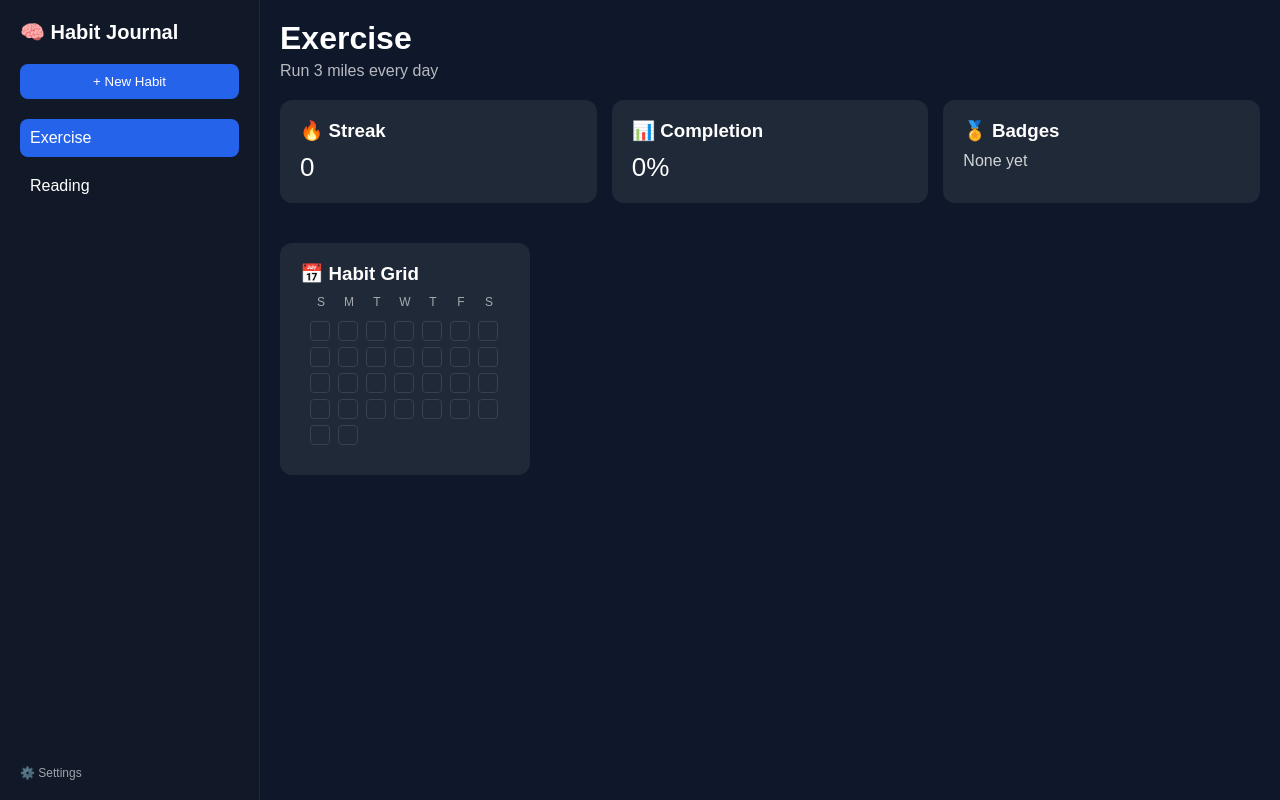
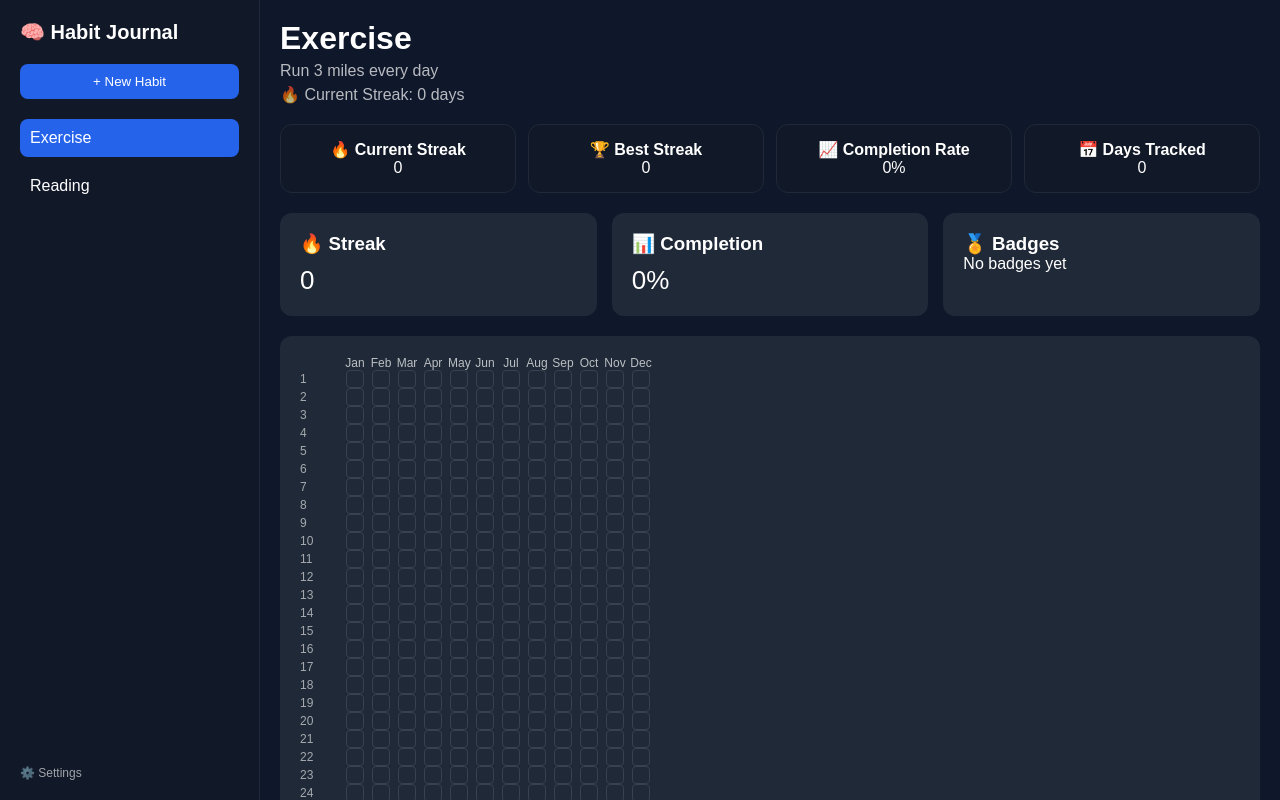
Before and after one commit to Jgarrison120/Pythonapp, a React app in the folder frontend/: page / in a window 1280 px wide. Built offline with nearby package versions, Linux system fonts and the light colour scheme; the HTML template or start-up script is replaced by a standard one.

Commit message:
added files and upadeted UI

```diff
--- /dev/null
+++ b/frontend/src/components/tracker/HabitCalendar.jsx
@@ -0,0 +1,135 @@
+import { useMemo } from "react";
+
+function HabitCalendar({ completionMap = {}, toggleDay }) {
+  const months = [
+    "Jan","Feb","Mar","Apr","May","Jun",
+    "Jul","Aug","Sep","Oct","Nov","Dec"
+  ];
+
+  const days = useMemo(() => {
+    return Array.from({ length: 31 }, (_, i) => i + 1);
+  }, []);
+
+  const getColor = (value) => {
+    switch (value) {
+      case 0:
+        return "#1f2937";
+      case 0.25:
+        return "#93c5fd";
+      case 0.5:
+        return "#60a5fa";
+      case 0.75:
+        return "#3b82f6";
+      case 1:
+        return "#1d4ed8";
+      default:
+        return "#1f2937";
+    }
+  };
+
+  return (
+    <div>
+
+      {/* MONTH HEADER */}
+      <div style={styles.calendarGrid}>
+  <div></div>
+
+  {months.map((m) => (
+    <div key={m} style={styles.monthCell}>
+      {m}
+    </div>
+  ))}
+</div>
+
+      {/* GRID */}
+      <div>
+  {days.map((day) => (
+    <div
+      key={day}
+      style={styles.calendarGrid}
+    >
+      {/* Day label */}
+      <div style={styles.dayLabel}>
+        {day}
+      </div>
+
+      {/* Month cells */}
+      {months.map((month, monthIndex) => {
+  const date = new Date(2026, monthIndex, day); // 🔥 FIXED
+
+  const key = date.toISOString().split("T")[0];
+  const value = completionMap?.[key] || 0;
+
+  return (
+    <div
+      key={key}
+      style={{
+        ...styles.cell,
+        background: getColor?.(value) || "#1f2937",
+      }}
+      onClick={() => toggleDay?.(key)}
+    />
+  );
+})}
+    </div>
+  ))}
+</div>
+
+    </div>
+  );
+}
+
+export default HabitCalendar;
+
+const styles = {
+  monthRow: {
+  display: "grid",
+  gridTemplateColumns: "40px repeat(12, 1fr)",
+  justifyItems: "center",
+  alignItems: "center",
+  marginBottom: "8px",
+},
+
+  calendarGrid: {
+  display: "grid",
+  gridTemplateColumns: "40px repeat(12, 22px)",
+  gap: "4px",
+  alignItems: "center",
+},
+
+  cornerCell: {
+    width: "40px",
+  },
+
+  monthCell: {
+  textAlign: "center",
+  fontSize: "12px",
+  opacity: 0.7,
+},
+
+  row: {
+  display: "grid",
+  gridTemplateColumns: "40px repeat(12, 1fr)",
+  alignItems: "center",
+  justifyItems: "center",
+  marginBottom: "4px",
+},
+
+  dayLabel: {
+  width: "40px",
+  fontSize: "12px",
+  opacity: 0.6,
+},
+
+  cell: {
+  width: "18px",
+  height: "18px",
+  borderRadius: "4px",
+  cursor: "pointer",
+  justifySelf: "center",
+
+  background: "#1f2937",   // IMPORTANT (default visible state)
+  border: "1px solid #374151", // 🔥 restores outline
+  transition: "0.15s ease",
+},
+};
--- a/frontend/src/components/tracker/HabitPage.jsx
+++ b/frontend/src/components/tracker/HabitPage.jsx
@@ -1,16 +1,7 @@
 import { useState } from "react";
+import HabitCalendar from "./HabitCalendar";
 
 function HabitPage({ habit }) {
-  const GRID_CONFIG = {
-    columns: 7,
-    cellSize: 22,
-    gap: 6,
-  };
-  const [completionMap, setCompletionMap] = useState(() => {
-  const saved = localStorage.getItem(`habit-${habit.id}`);
-  return saved ? JSON.parse(saved) : {};
-});
-
   if (!habit) {
     return (
       <div style={styles.empty}>
@@ -19,26 +10,31 @@ function HabitPage({ habit }) {
     );
   }
 
-  // Generate last 30 days
-  const days = Array.from({ length: 30 }).map((_, i) => {
-    const d = new Date();
-    d.setDate(d.getDate() - i);
-    return d.toISOString().split("T")[0];
+  // =========================
+  // STATE
+  // =========================
+  const [completionMap, setCompletionMap] = useState(() => {
+    const saved = localStorage.getItem(`habit-${habit.id}`);
+    return saved ? JSON.parse(saved) : {};
   });
 
-  const toggleDay = (date) => {
+  // =========================
+  // TOGGLE DAY
+  // =========================
+  const toggleDay = (key) => {
     setCompletionMap((prev) => {
-    const current = prev[date] || 0;
+      const current = prev[key] || 0;
 
       const next =
-      current === 0 ? 1 :
-      current === 1 ? 0.5 :
-      current === 0.5 ? 0.25 :
+        current === 0 ? 0.25 :
+        current === 0.25 ? 0.5 :
+        current === 0.5 ? 0.75 :
+        current === 0.75 ? 1 :
         0;
 
       const updated = {
         ...prev,
-      [date]: next,
+        [key]: next,
       };
 
       localStorage.setItem(
@@ -50,13 +46,70 @@ function HabitPage({ habit }) {
     });
   };
 
-  const getColor = (value) => {
-  if (value === 0) return "#1f2937";
-  if (value <= 0.25) return "#bfdbfe";
-  if (value <= 0.5) return "#60a5fa";
-  if (value <= 0.75) return "#3b82f6";
-  return "#1d4ed8";
+  // =========================
+  // STREAK CALCULATOR
+  // =========================
+  const calculateStreak = () => {
+    const entries = Object.entries(completionMap);
+
+    const sortedDates = entries
+      .filter(([_, value]) => value >= 0.75)
+      .map(([date]) => new Date(date))
+      .sort((a, b) => b - a);
+
+    let streak = 0;
+    let current = new Date();
+
+    for (let i = 0; i < sortedDates.length; i++) {
+      const d = sortedDates[i];
+
+      const diff = Math.floor(
+        (current - d) / (1000 * 60 * 60 * 24)
+      );
+
+      if (diff === 0 || diff === 1) {
+        streak++;
+        current = d;
+      } else {
+        break;
+      }
+    }
+
+    return streak;
   };
+
+  // =========================
+  // BADGES
+  // =========================
+  const getBadges = (streak) => {
+    const badges = [];
+
+    if (streak >= 3) badges.push("🥉 Starter");
+    if (streak >= 7) badges.push("🥈 Consistency");
+    if (streak >= 14) badges.push("🥇 Discipline");
+    if (streak >= 30) badges.push("🏆 Elite");
+
+    return badges;
+  };
+
+  // =========================
+  // 📊 ANALYTICS (NEW SAAS LAYER)
+  // =========================
+  const streak = calculateStreak();
+  const badges = getBadges(streak);
+
+  const bestStreak = streak; // placeholder (upgrade later)
+  const completionValues = Object.values(completionMap);
+  const completionRate =
+    completionValues.length === 0
+      ? 0
+      : Math.round(
+          (completionValues.reduce((a, b) => a + b, 0) /
+            completionValues.length) *
+            100
+        );
+
+  const daysTracked = Object.keys(completionMap).length;
 
   return (
     <div style={styles.page}>
@@ -65,6 +118,37 @@ function HabitPage({ habit }) {
       <div style={styles.header}>
         <h1 style={styles.title}>{habit.name}</h1>
         <p style={styles.subtitle}>{habit.goal}</p>
+
+        <div style={{ opacity: 0.7, marginTop: 5 }}>
+          🔥 Current Streak: {streak} days
+        </div>
+      </div>
+
+      {/* =========================
+          📊 ANALYTICS DASHBOARD
+      ========================= */}
+      <div style={styles.analyticsGrid}>
+
+        <div style={styles.analyticsCard}>
+          <h4>🔥 Current Streak</h4>
+          <p>{streak}</p>
+        </div>
+
+        <div style={styles.analyticsCard}>
+          <h4>🏆 Best Streak</h4>
+          <p>{bestStreak}</p>
+        </div>
+
+        <div style={styles.analyticsCard}>
+          <h4>📈 Completion Rate</h4>
+          <p>{completionRate}%</p>
+        </div>
+
+        <div style={styles.analyticsCard}>
+          <h4>📅 Days Tracked</h4>
+          <p>{daysTracked}</p>
+        </div>
+
       </div>
 
       {/* STATS */}
@@ -72,7 +156,7 @@ function HabitPage({ habit }) {
 
         <div style={styles.card}>
           <h3>🔥 Streak</h3>
-          <p style={styles.bigText}>{habit.streak}</p>
+          <p style={styles.bigText}>{streak}</p>
         </div>
 
         <div style={styles.card}>
@@ -82,46 +166,35 @@ function HabitPage({ habit }) {
 
         <div style={styles.card}>
           <h3>🏅 Badges</h3>
-          <p style={styles.badgeText}>
-            {habit.badges?.length ? habit.badges.join(", ") : "None yet"}
-          </p>
+          <div style={{ display: "flex", gap: "8px", flexWrap: "wrap" }}>
+            {badges.length > 0 ? (
+              badges.map((b, i) => (
+                <span
+                  key={i}
+                  style={{
+                    background: "#2563eb",
+                    padding: "4px 10px",
+                    borderRadius: "999px",
+                    fontSize: "12px",
+                  }}
+                >
+                  {b}
+                </span>
+              ))
+            ) : (
+              "No badges yet"
+            )}
+          </div>
         </div>
 
       </div>
 
-      {/* GRID SECTION */}
+      {/* GRID */}
       <div style={styles.gridCard}>
-
-  <h3>📅 Habit Grid</h3>
-
-  {/* WEEKDAY LABELS */}
-  <div style={styles.weekdays}>
-    {["S","M","T","W","T","F","S"].map((d, i) => (
-      <div key={i} style={styles.weekday}>
-        {d}
-      </div>
-    ))}
-  </div>
-
-  {/* GRID */}
-  <div style={styles.grid}>
-    {days.map((day) => {
-      const value = completionMap[day] || 0;
-
-      return (
-        <div
-          key={day}
-          title={day}
-          onClick={() => toggleDay(day)}
-          style={{
-            ...styles.cell,
-            background: getColor(value),
-          }}
+        <HabitCalendar
+          completionMap={completionMap}
+          toggleDay={toggleDay}
         />
-      );
-    })}
-  </div>
-
       </div>
 
     </div>
@@ -130,10 +203,9 @@ function HabitPage({ habit }) {
 
 export default HabitPage;
 
-/* =========================
-   STYLES
-========================= */
-
+// =========================
+// STYLES
+// =========================
 const styles = {
   page: {
     flex: 1,
@@ -189,49 +261,25 @@ const styles = {
     marginTop: "10px",
   },
 
-  badgeText: {
-    marginTop: "10px",
-    opacity: 0.8,
-  },
-
   gridCard: {
     background: "#1f2937",
     padding: "20px",
     borderRadius: "12px",
     marginTop: "20px",
-  display: "inline-block",
   },
 
-  grid: {
+  analyticsGrid: {
     display: "grid",
-  gridTemplateColumns: "repeat(7, 22px)",
-  gap: "6px",
-  justifyContent: "start",
-  padding: "10px 10px 10px 10px", // keep but we control spacing above instead
-  marginTop: "0px", // 🔥 important
+    gridTemplateColumns: "repeat(4, 1fr)",
+    gap: "12px",
+    marginBottom: "20px",
   },
 
-weekdays: {
-  display: "grid",
-  gridTemplateColumns: "repeat(7, 22px)",
-  gap: "6px",
-  marginTop: "10px",
-  marginBottom: "2px",
-  justifyContent: "start",
-  paddingLeft: "10px", // 🔥 IMPORTANT ALIGNMENT FIX
-  opacity: 0.6,
-  fontSize: "12px",
-},
-
-weekday: {
+  analyticsCard: {
+    background: "#111827",
+    padding: "15px",
+    borderRadius: "12px",
+    border: "1px solid #1f2937",
     textAlign: "center",
   },
-
-  cell: {
-    width: "20px",
-    height: "20px",
-    borderRadius: "4px",
-    cursor: "pointer",
-    border: "1px solid #374151",
-  },
 };
```
Lines whose indentation alone changed are shown as unchanged.
